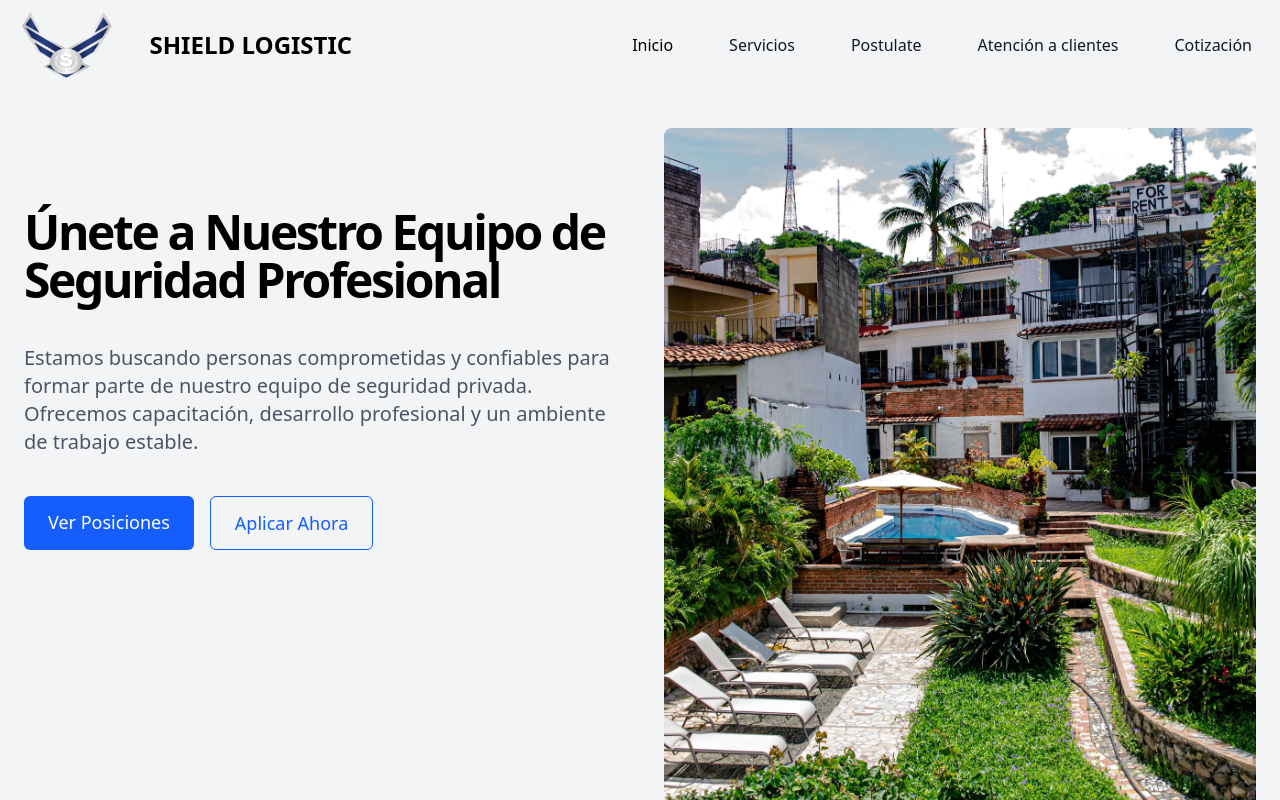
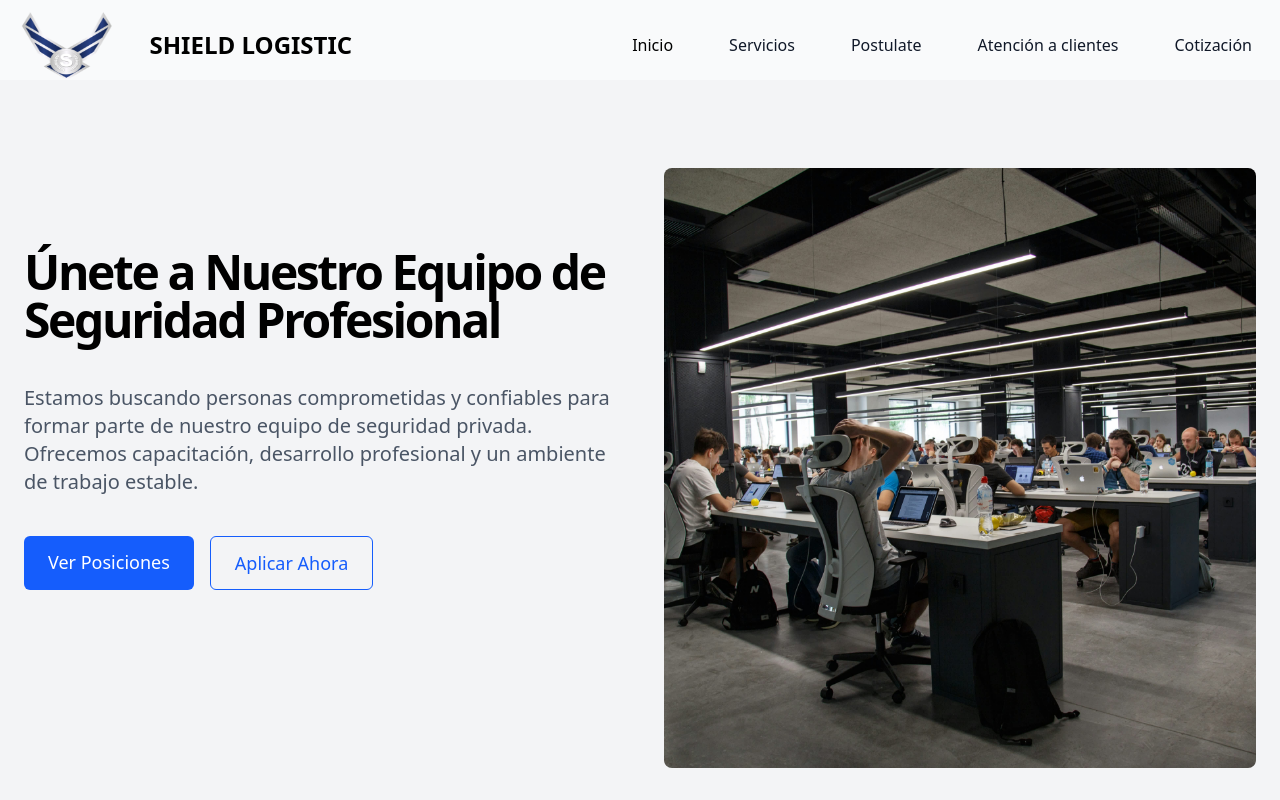
Before and after one commit to Reznov01/shieldLogistic, a React (Vite) app: page /postulate in a window 1280 px wide. Shown: the top 800 px of the page. Built offline with nearby package versions, Linux system fonts and the light colour scheme.

Commit message:
add url Jobs page

```diff
--- a/src/components/postulate/Postulate.jsx
+++ b/src/components/postulate/Postulate.jsx
@@ -1,11 +1,11 @@
 import ApplicationForm from "./AppicationForm";
-
+import postulate from "../../assets/img/postulate.jpg";
 export default function Home() {
   return (
-    <div className="flex flex-col w-screen min-h-screen ">
+    <div className="flex flex-col w-screen min-h-screen my-20">
       <main className="flex-1 mx-auto ">
         {/* Hero Section */}
-        <section className="w-full py-12 md:py-24 lg:py-32 bg-gray-100">
+        <section className="w-full py-12 md:py-24 lg:py-22 bg-gray-100">
           <div className="container px-4 md:px-6">
             <div className="grid gap-6 lg:grid-cols-2 lg:gap-12 ">
               <div className="space-y-4 xl:mt-20">
@@ -35,11 +35,11 @@ export default function Home() {
               </div>
               <div className="mx-auto lg:ml-auto">
                 <img
-                  src="/src/assets/img/hotel.webp"
+                  src={postulate}
                   alt="Equipo de seguridad profesional"
                   width={600}
                   height={400}
-                  className="rounded-lg object-cover"
+                  className="rounded-lg object-cover h-[600px]"
                 />
               </div>
             </div>
```
Also changed, not shown: src/assets/img/postulate.jpg (added).
